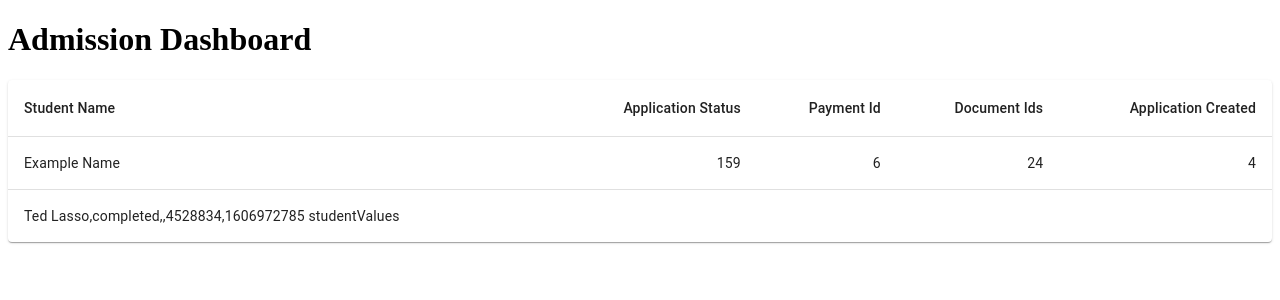
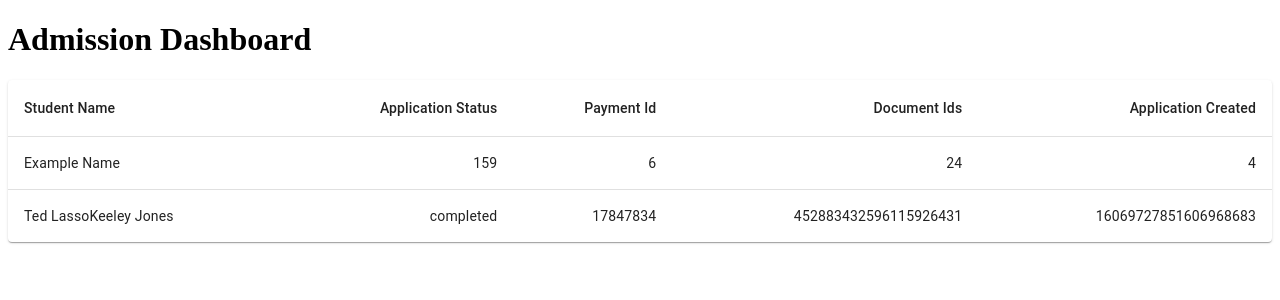
Before and after one commit to tachyla/lp, a React (Create React App) app: page / in a window 1280 px wide. Shown: the top 300 px of the page. Built offline with nearby package versions, Linux system fonts and the light colour scheme.

Commit message:
rendering some data

```diff
--- a/src/Table.jsx
+++ b/src/Table.jsx
@@ -29,38 +29,20 @@ const student_data = {
 };
 
 const students = student_data.data;
+//map keys for each student
+const getStudentName = students.map(student => (student.name));
+const getAppStatus = students.map(student => (student.application_status));
+const getPaymentId = students.map(student => (student.payment_id));
+const getDocsIds = students.map(student => (student.document_ids));
+const getCreatedAt_date = students.map(student => (student.created_at));
 
-const getStudent = function(students){
-    //Iterate over students array
-    for(let i = 0; i < students.length; i++){
-        let student = students[i];
-        console.log(student);
-
-        // get property values for each student
-        let studentValues = (Object.values(student));
-        //console.log(studentValues); // [ ted, 1, completed]
-
-        //push each value into createData
-        console.log(studentValues);
-        return(studentValues + " studentValues");
-    }
-}
-console.log(getStudent(students));
-
-//takes values array as argument
-//iterate over array
-// put values[index] in an object
-
-
-function createData(name, application_status, payment_id, document_ids, created_at) {
+const createData = function( name, application_status, payment_id, document_ids, created_at ){
     return { name, application_status, payment_id, document_ids, created_at };
-}
-
+};
 
 const rows = [
   createData('Example Name', 159, 6.0, 24, 4.0),
-  createData(getStudent(students)),
-
+  createData( getStudentName, getAppStatus, getPaymentId, getDocsIds, getCreatedAt_date ),
 ];
 
 export default function BasicTable() {
```
